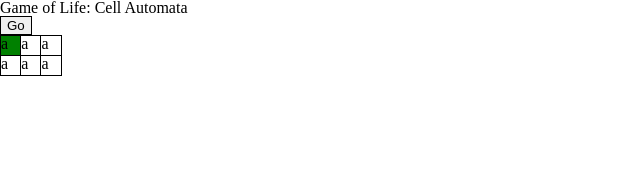
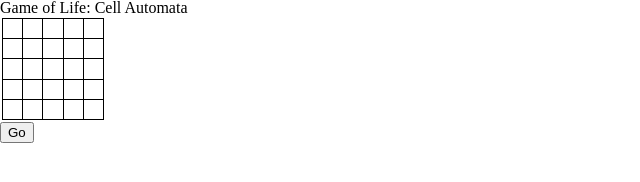
Before and after one commit to LucioCarvalhoDev/game-of-life, a website: page index.html in a window 1280 px wide. Shown: the whole page, without its empty margins (0-640 px from the left). Drawn offline with Linux system fonts and the light colour scheme.

Commit message:
melhoias no css e geração de tabela para o grid

```diff
--- a/css/m_grid.css
+++ b/css/m_grid.css
@@ -1,5 +1,16 @@
 .m_grid {
     border: 1px solid black;
+    margin: 2px;
+    -webkit-touch-callout: none; /* iOS Safari */
+    -webkit-user-select: none; /* Safari */
+    -khtml-user-select: none; /* Konqueror HTML */
+    -moz-user-select: none; /* Old versions of Firefox */
+    -ms-user-select: none; /* Internet Explorer/Edge */
+    user-select: none;
+}
+
+.m_grid:hover {
+    cursor: pointer;
 }
 
 .m_grid_line {
@@ -10,6 +21,7 @@
     border: 1px solid black;
     width: 1.2rem;
     height: 1.2rem;
+    transition: all 250ms;
 }
 
 .m_grid_line_cell[data-state="1"] {
--- a/index.html
+++ b/index.html
@@ -18,23 +18,33 @@
     <main class="m">
         <table class="m_grid">
             <tr class="m_grid_line">
-                <td class="m_grid_line_cell" data-state="1">a</td>
-                <td class="m_grid_line_cell" data-state="0">a</td>
-                <td class="m_grid_line_cell" data-state="0">a</td>
+                <td class="m_grid_line_cell" data-state="1"></td>
+                <td class="m_grid_line_cell" data-state="0"></td>
+                <td class="m_grid_line_cell" data-state="0"></td>
             </tr>
             <tr class="m_grid_line">
-                <td class="m_grid_line_cell" data-state="0">a</td>
-                <td class="m_grid_line_cell" data-state="0">a</td>
-                <td class="m_grid_line_cell" data-state="0">a</td>
+                <td class="m_grid_line_cell" data-state="0"></td>
+                <td class="m_grid_line_cell" data-state="0"></td>
+                <td class="m_grid_line_cell" data-state="0"></td>
             </tr>
-            <button class="m_grid play">Go</button>
         </table>
+        <button class="">Go</button>
     </main>
 
     <script type="module">
         import Grid from './js/Grid.js';
+        const grid = new Grid(5);
 
         const elemGrid = document.querySelector('.m_grid');
+
+        // cria grid
+        elemGrid.innerHTML = grid.area.map(line => {
+            return `<tr class="m_grid_line">${line.map(cell =>
+                `<td class="m_grid_line_cell" data-state="0"></td>`
+            ).join('')}</td>`
+        }).join('')
+
+
         const cells = Array.from(document.querySelectorAll('.m_grid_line_cell'));
 
         cells.forEach(cell => {
```
